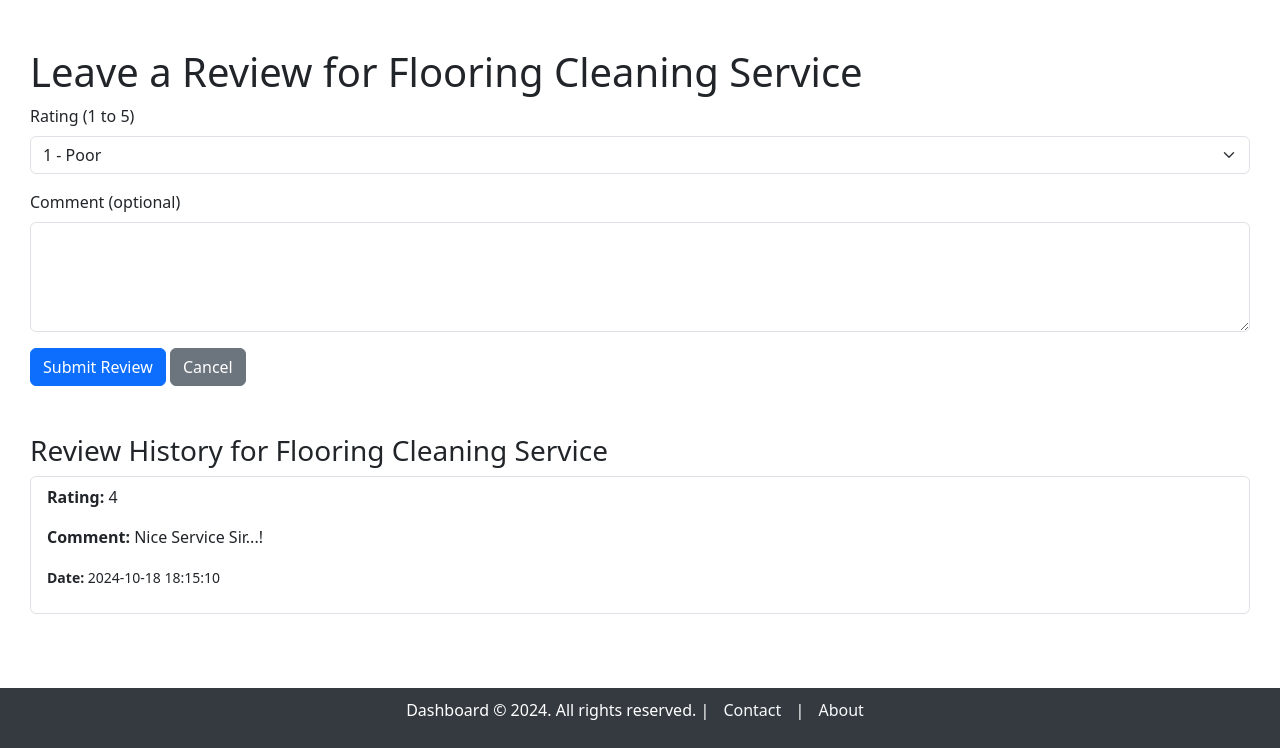
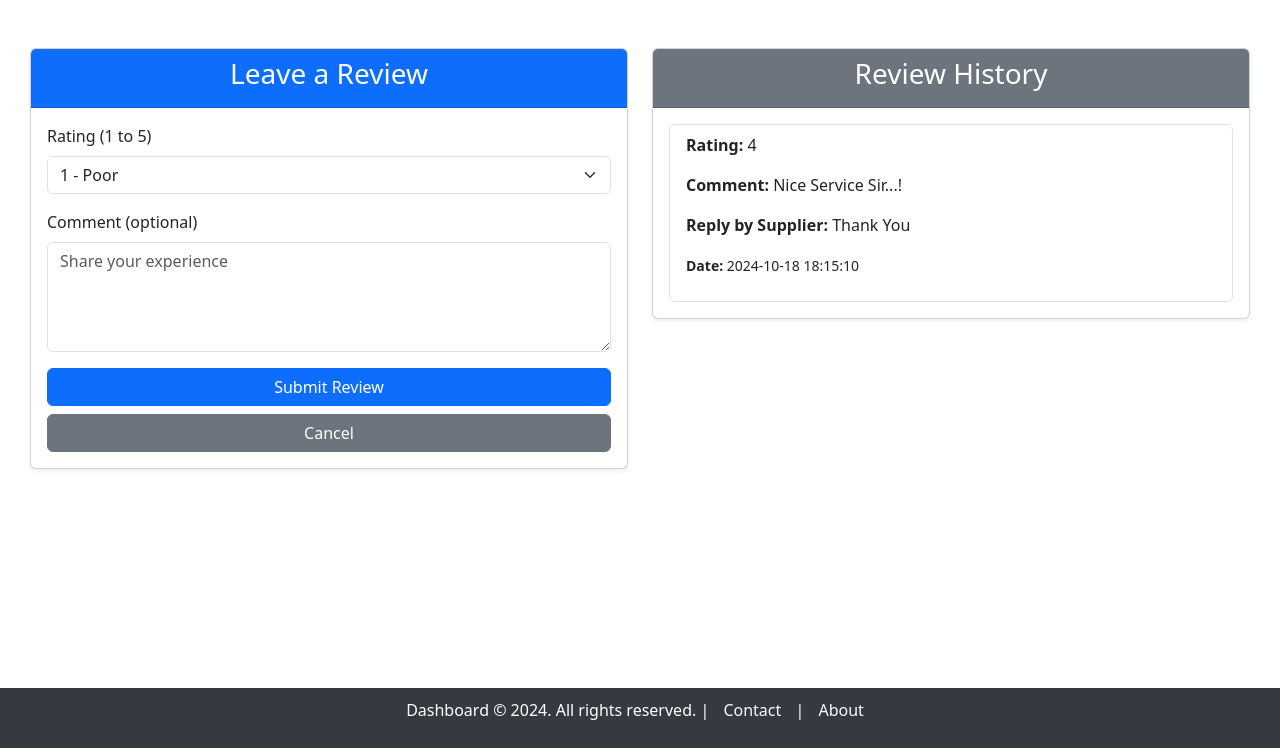
Before and after one commit to VinaySinghChaudhary1/Household_Services_MAD_Project, a Flask app: page /leave_review/2 in a window 1280 px wide. Shown: the part 78-826 px from the top of the page. Run offline with Flask 3, Linux system fonts and the light colour scheme; a user stored in the database is signed in.

Commit message:
add review history / reply by supplier / modification in Summary page

```diff
--- a/main.py
+++ b/main.py
@@ -979,6 +979,22 @@ def view_reviews(service_request_id):
     return render_template('reviews/view_reviews.html', reviews=reviews)
 
 
+@app.route('/reply_to_review/<int:review_id>', methods=['POST'])
+def reply_to_review(review_id):
+    review = Review.query.get_or_404(review_id)
+
+    # Check if the logged-in user is allowed to reply (must be the supplier or an admin)
+    if session.get('role') not in ['supplier', 'admin'] or (session.get('role') == 'supplier' and session.get('user_id') != review.supplier_id):
+        flash('You are not authorized to reply to this review.', 'danger')
+        return redirect(url_for('view_reviews', service_request_id=review.service_request_id))
+
+    # Save the reply
+    review.reply = request.form.get('reply')
+    db.session.commit()
+
+    flash('Your reply has been submitted!', 'success')
+    return redirect(url_for('view_reviews', service_request_id=review.service_request_id))
+
 
 # -- Order Details --
 @app.route('/order_details/<int:service_request_id>')
--- a/model.py
+++ b/model.py
@@ -121,6 +121,7 @@ class Review(db.Model):
     supplier_id = db.Column(db.Integer, db.ForeignKey('users.user_id'), nullable=False)
     rating = db.Column(db.Integer, nullable=False)  # Rating from 1 to 5
     comment = db.Column(db.String(500))  # Optional comment for the review
+    reply = db.Column(db.String(500))  # Supplier/Admin reply to the review
     created_at = db.Column(db.DateTime, default=datetime.utcnow)
 
     # Relationships
@@ -129,11 +130,12 @@ class Review(db.Model):
     customer = db.relationship('User', foreign_keys=[customer_id], backref='customer_reviews')
     supplier = db.relationship('User', foreign_keys=[supplier_id], backref='supplier_reviews')
 
-    def __init__(self, service_id, service_request_id, customer_id, supplier_id, rating, comment=None, created_at=None):
+    def __init__(self, service_id, service_request_id, customer_id, supplier_id, rating, comment=None, reply=None):
         self.service_id = service_id
         self.service_request_id = service_request_id  # Assign the service_request_id
         self.customer_id = customer_id
         self.supplier_id = supplier_id
         self.rating = rating
         self.comment = comment
+        self.reply = reply
         self.created_at = datetime.utcnow()
--- a/templates/reviews/leave_review.html
+++ b/templates/reviews/leave_review.html
@@ -1,11 +1,17 @@
 {% extends 'base_dashboard.html' %}
 
-{% block title %}Review{% endblock %}
+{% block title %}Leave a Review{% endblock %}
 
 {% block content %}
 <div class="container mt-5">
-    <h1>Leave a Review for {{ service_request.service.service_name }}</h1>
-
+    <div class="row">
+        <!-- Left: Leave a Review Section -->
+        <div class="col-md-6">
+            <div class="card shadow-sm mb-4">
+                <div class="card-header bg-primary text-white text-center">
+                    <h3>Leave a Review</h3>
+                </div>
+                <div class="card-body">
                     <form action="{{ url_for('leave_review', service_request_id=service_request.service_request_id) }}" method="POST">
                         <div class="mb-3">
                             <label for="rating" class="form-label">Rating (1 to 5)</label>
@@ -20,29 +26,49 @@
 
                         <div class="mb-3">
                             <label for="comment" class="form-label">Comment (optional)</label>
-            <textarea class="form-control" id="comment" name="comment" rows="4"></textarea>
+                            <textarea class="form-control" id="comment" name="comment" rows="4" placeholder="Share your experience"></textarea>
                         </div>
 
+                        <div class="d-grid gap-2">
                             <button type="submit" class="btn btn-primary">Submit Review</button>
                             <a href="{{ url_for('customer_dashboard') }}" class="btn btn-secondary">Cancel</a>
+                        </div>
                     </form>
+                </div>
+            </div>
+        </div>
 
-    <!-- Review History Section -->
+        <!-- Right: Review History Section -->
+        <div class="col-md-6">
+            <div class="card shadow-sm mb-4">
+                <div class="card-header bg-secondary text-white text-center">
+                    <h3>Review History</h3>
+                </div>
+                <div class="card-body">
                     {% if review_history %}
-    <div class="mt-5">
-        <h3>Review History for {{ service_request.service.service_name }}</h3>
                         <ul class="list-group">
                             {% for review in review_history %}
                             <li class="list-group-item">
                                 <p><strong>Rating:</strong> {{ review.rating }}</p>
                                 <p><strong>Comment:</strong> {{ review.comment or 'No comment provided' }}</p>
+                                {% if review.reply %}
+                                <p><strong>Reply by Supplier:</strong> {{ review.reply }}</p>
+                                {% endif %}
                                 <p><small><strong>Date:</strong> {{ review.created_at.strftime('%Y-%m-%d %H:%M:%S') }}</small></p>
                             </li>
                             {% else %}
                             <li class="list-group-item text-center">No previous reviews found.</li>
                             {% endfor %}
                         </ul>
-    </div>
+                    {% else %}
+                        <p class="alert alert-info text-center">No review history available for this service.</p>
                     {% endif %}
                 </div>
+            </div>
+        </div>
+    </div>
+</div>
+
+<!-- Add Font Awesome for icons if needed -->
+<link rel="stylesheet" href="https://cdnjs.cloudflare.com/ajax/libs/font-awesome/5.15.4/css/all.min.css">
 {% endblock %}
--- a/templates/summary/admin_summary.html
+++ b/templates/summary/admin_summary.html
@@ -14,10 +14,10 @@ Admin Summary
             <!-- Textual Summaries for Total Requests and Average Rating -->
             <div class="row mb-4">
                 <div class="col-md-6">
-                    <p class="fw-bold">Total Service Requests on Platform: <span class="text-primary">{{ total_requests }}</span></p>
+                    <h3 class="fw-bold">Total Service Requests on Platform: <span class="text-primary">{{ total_requests }}</span></h3>
                 </div>
                 <div class="col-md-6">
-                    <p class="fw-bold">Overall Average Rating for All Suppliers: <span class="text-success">{{ avg_rating }}</span></p>
+                    <h3 class="fw-bold">Overall Average Rating for All Suppliers: <span class="text-success">{{ avg_rating }}</span></h3>
                 </div>
             </div>
 
--- a/templates/summary/supplier_summary.html
+++ b/templates/summary/supplier_summary.html
@@ -14,10 +14,10 @@ Supplier Summary
             <!-- Textual Summary for Total Service Requests and Average Rating -->
             <div class="row mb-4">
                 <div class="col-md-6">
-                    <p class="fw-bold">Total Service Requests: <span class="text-primary">{{ service_requests|length }}</span></p>
+                    <h3 class="fw-bold">Total Service Requests: <span class="text-primary">{{ service_requests|length }}</span></h3>
                 </div>
                 <div class="col-md-6">
-                    <p class="fw-bold">Average Rating: <span class="text-success">{{ avg_rating }}</span></p>
+                    <h3 class="fw-bold">Average Rating: <span class="text-success">{{ avg_rating }}</span></h3>
                 </div>
             </div>
 
```
Also changed, not shown: templates/reviews/view_reviews.html (+23 -3 lines), templates/summary/customer_summary.html (+11 -13 lines), instance/database.sqlite3. Lines whose indentation alone changed are shown as unchanged.
